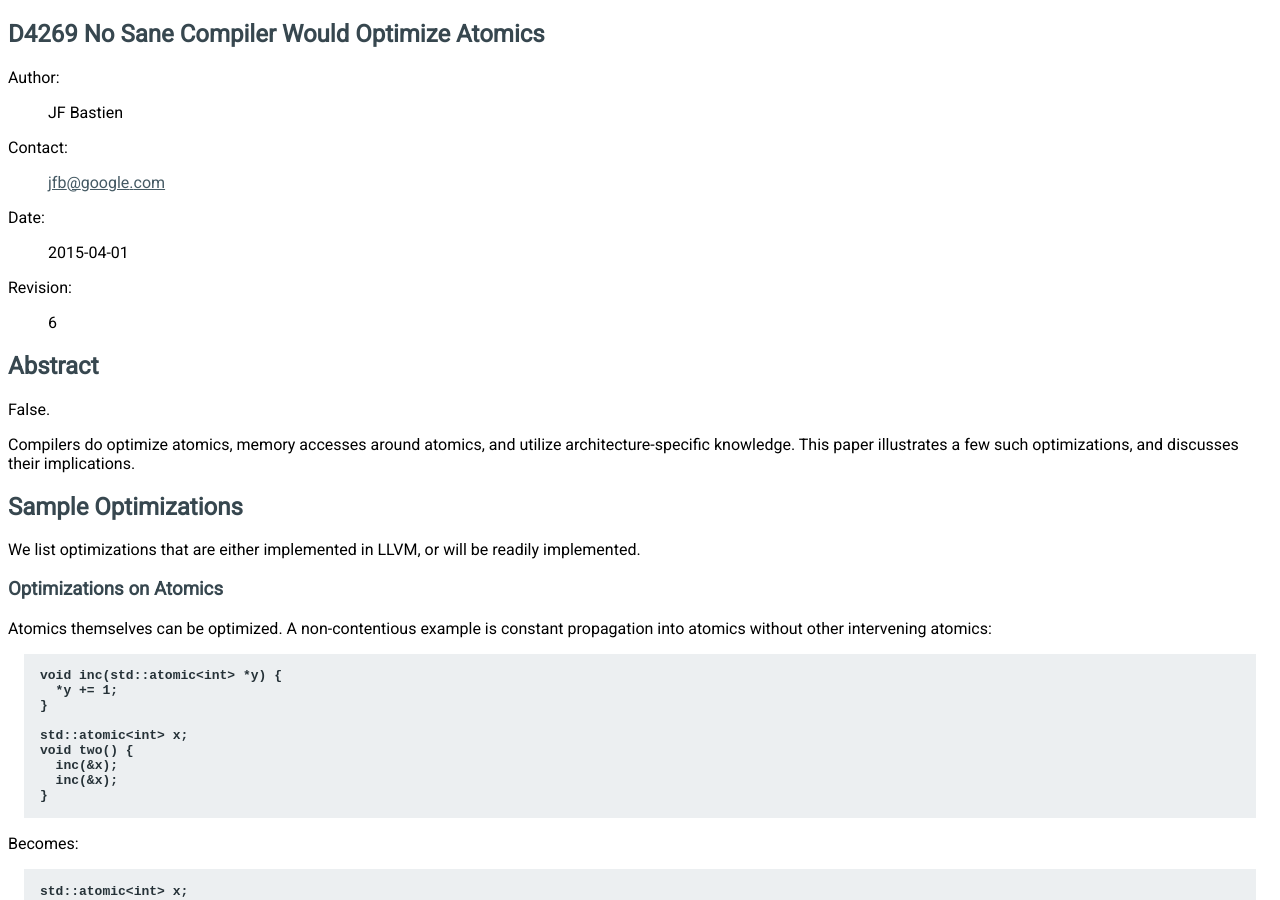
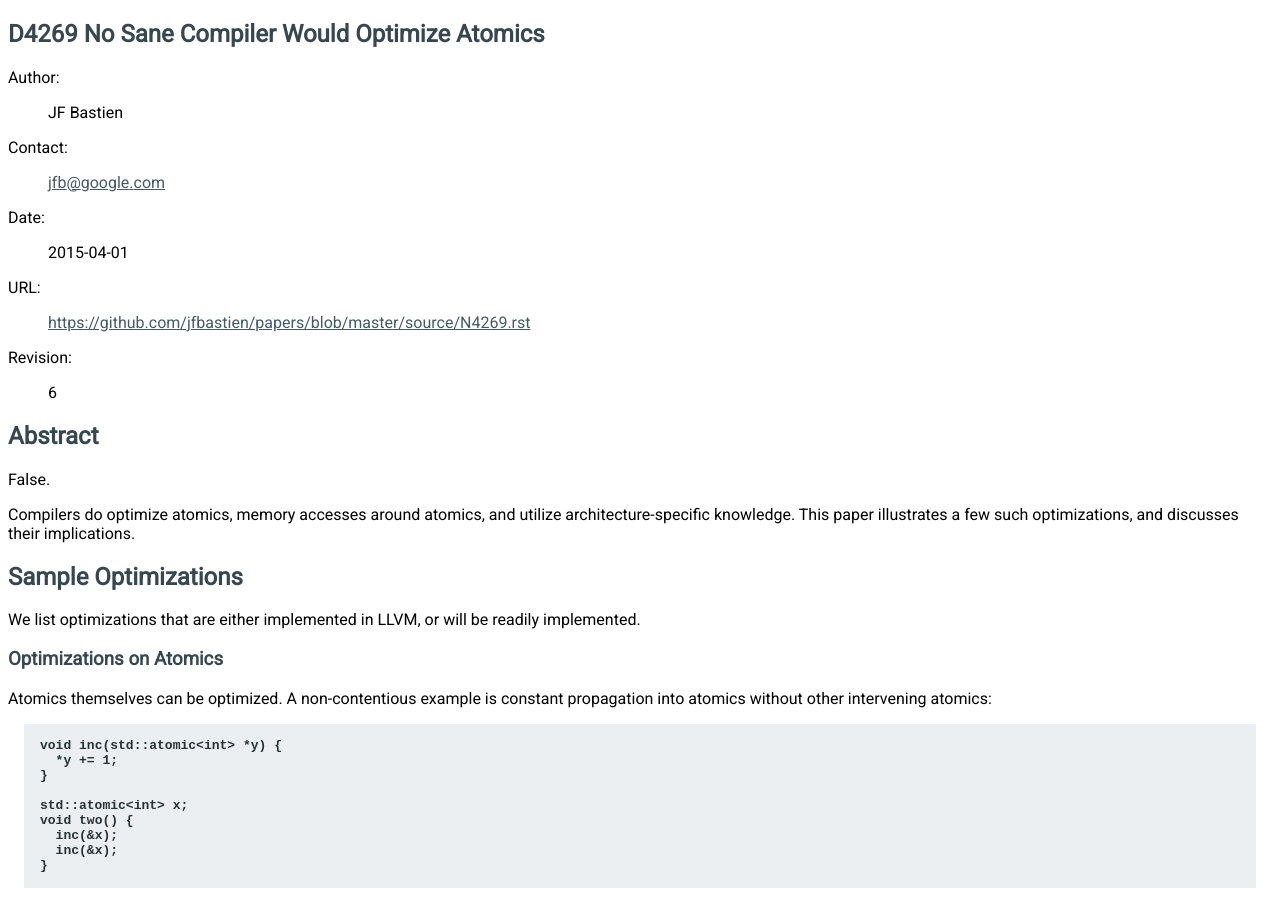
Before and after one commit to jfbastien/papers, a Sphinx documentation site: the page built from source/N4269.rst, in a window 1280 px wide and 900 px high. Built offline with Sphinx 7.4.7, drawn with Linux system fonts in a browser that asks for light colours; some of the changed lines change nothing that is shown.

Commit message:
Add github source URL.

```diff
--- a/source/N4269.rst
+++ b/source/N4269.rst
@@ -5,6 +5,7 @@
 :Author: JF Bastien
 :Contact: jfb@google.com
 :Date: 2015-04-01
+:URL: https://github.com/jfbastien/papers/blob/master/source/N4269.rst
 :Revision: 6
 
 --------
```
